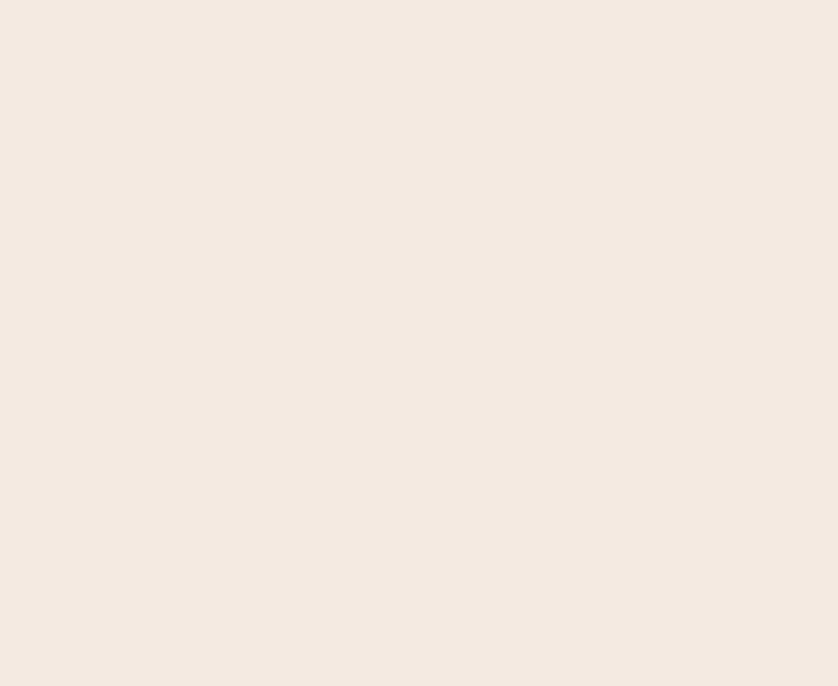
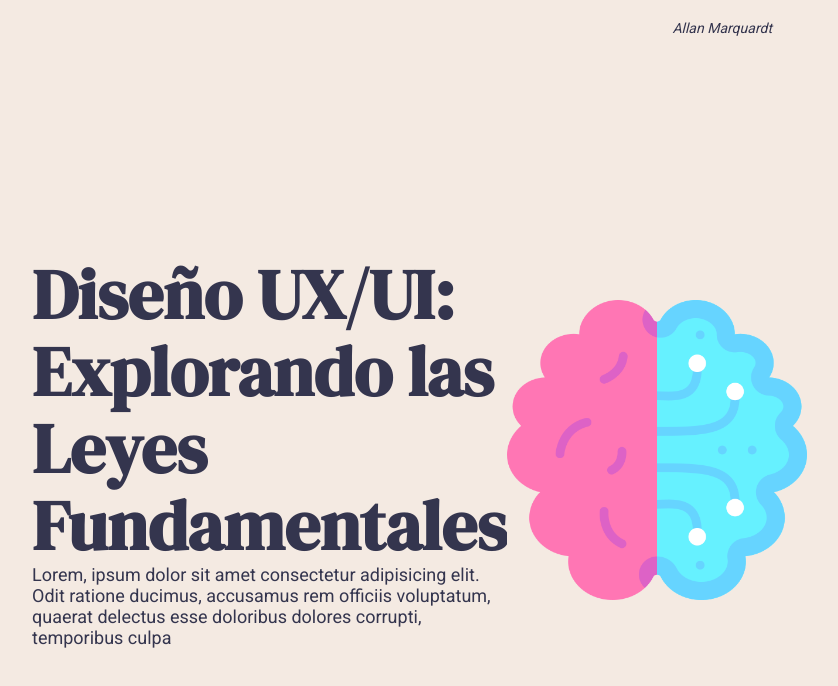
Before and after one commit to AllanMarquardt/Leyes-UX-UI, a plain HTML site: page index.html in a window 1280 px wide. Shown: the whole page, without its empty margins (238-1076 px from the left). Drawn offline with Linux system fonts and the light colour scheme.

Commit message:
Header finished

```diff
--- a/index.html
+++ b/index.html
@@ -10,10 +10,29 @@
 
 
 <body>
-</body>
+    <div class="header">
+        <nav class="header-top">
+            <div class="autor">Allan Marquardt</div>
+        </nav>
+
+        <div class="header-body">
+            <div class="hb-left">
+                <h1 class="titulo">Diseño UX/UI: <br> Explorando las Leyes Fundamentales</h1>
+                <p class="parrafo">Lorem, ipsum dolor sit amet consectetur adipisicing elit. Odit ratione ducimus, accusamus rem officiis voluptatum, quaerat delectus esse doloribus dolores corrupti, temporibus culpa</p>
+            </div>
+
+            <div class="hb-right">
+                <img src="img/brain.png" alt="brain">
+            </div>
+        </div>
+    </div>
 
 
 
 
 
+
+
+
+</body>
 </html>
--- a/style.css
+++ b/style.css
@@ -1,11 +1,10 @@
 @import url('https://fonts.googleapis.com/css2?family=DM+Serif+Display&display=swap');
-@import url('https://fonts.googleapis.com/css2?family=Roboto:wght@100;300;500&display=swap');
+@import url('https://fonts.googleapis.com/css2?family=Roboto:wght@100;300;400;500&display=swap');
 
 :root{
     --fondo: #f4eae2;
     --fondo2: #ecdcd1;
     --texto: #34354e;
-
 }
 
 *{
@@ -13,4 +12,60 @@
     margin: 0;
     box-sizing: border-box;
     background-color: var(--fondo);
+    color: var(--texto);
 }
+
+/* Nav Bar */
+.header{
+    background-color: var(--fondo);
+}
+
+
+.header-top{
+    display: flex;
+    margin-bottom: 200px;
+    padding: 20px 270px;
+}
+
+.autor{
+    font-family: 'Roboto';
+    font-size: 14px;
+    font-weight: 400;
+    font-style: italic;
+    text-align: right;
+    width: 100%;
+}
+
+/* Esenciales */
+.titulo{
+    font-family: 'DM Serif Display';
+    font-size: 70px;
+    line-height: 1.1;
+}
+
+.subtitulo{
+    font-family: 'DM Serif Display';
+    font-size: 36px;
+}
+
+.parrafo{
+    font-family: 'Roboto';
+    font-size: 18px;
+    font-weight: 400;
+}
+
+/* Header Body */
+.header-body{
+    display: flex;
+    justify-content: space-between;
+    align-items: center;
+    padding: 0px 270px;
+}
+
+.hb-left{
+    max-width: 700px;
+}
+
+.hb-right img{
+    width: 300px;
+}
```
Also changed, not shown: img/brain.png (added).
